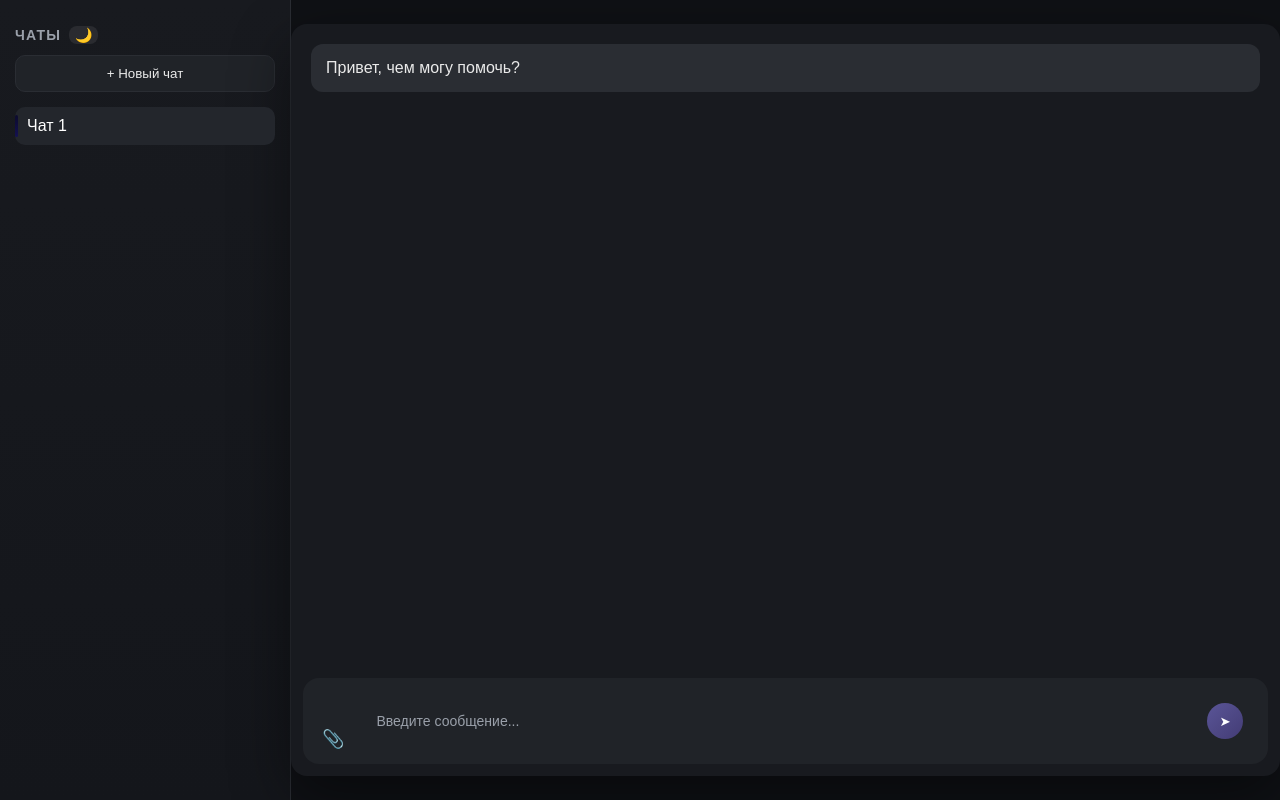
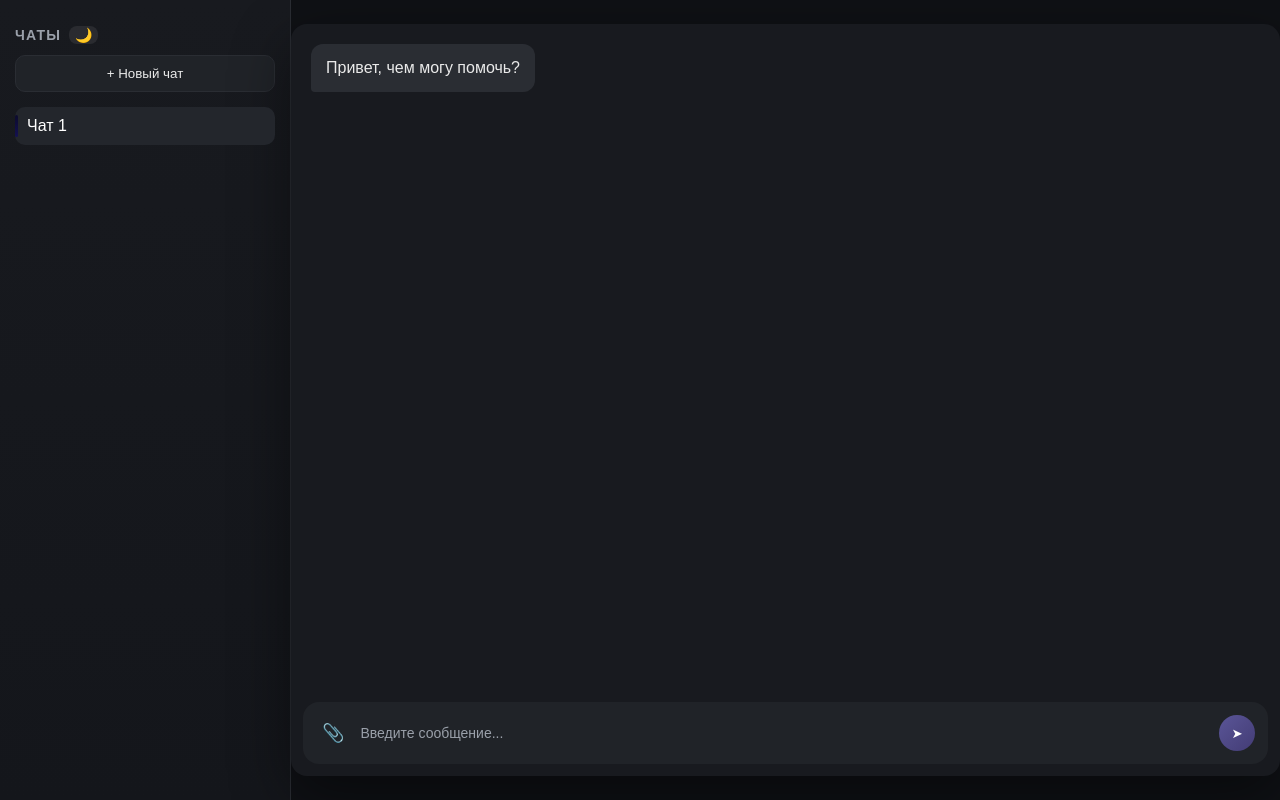
Before and after one commit to QweeeTleX/Chatbot, a React (Vite) app: page / in a window 1280 px wide. Built offline with nearby package versions, Linux system fonts and the light colour scheme.

Commit message:
now the bot messages are on the left, and the user messages are on the right

```diff
--- a/src/App.jsx
+++ b/src/App.jsx
@@ -17,8 +17,9 @@ function App() {
           messages: [
             {
               id: crypto.randomUUID(),
-              text: "Привет, чем могу помочь?",
               sender: "bot",
+              type: "text",
+              content: "Привет, чем могу помочь?",
               timestamp: Date.now(),
             },
 
@@ -63,7 +64,15 @@ function App() {
         id: newId,
         name: `Чат ${newId}`,
         pinned: false,
-        messages: [{ text: "Привет, чем могу помочь?", sender: "bot"}],
+        messages: [
+          {
+             id: crypto.randomUUID(),
+             sender: "bot",
+            type: "text",
+            content: "Привет, чем могу помочь?",
+            timestamp: Date.now(),
+          },
+        ],
       };
 
       setActiveChatId(newId);
@@ -75,7 +84,7 @@ function App() {
   };
 
 
-  const sendMessage = (text) => {
+  const sendMessage = (message) => {
     setChats((prevChats) =>
       prevChats.map((chat) =>
         chat.id === activeChatId
@@ -83,17 +92,25 @@ function App() {
               ...chat,
               messages: [
                 ...chat.messages,
+
                 {
                   id: crypto.randomUUID(),
-                  text,
                   sender: "user",
+                  type: message.type,
+                  content: message.content,
                   timestamp: Date.now(),
                 },
+
                 { id: crypto.randomUUID(),
-                  text: "Заглушка ответа хули",
                   sender: "bot",
+                  type: "text",
+                  content:
+                    message.type === "image"
+                    ? "Анализирую изображение и генерирую ответ..."
+                    : "Заглушка ответа В)",
                 timestamp: Date.now(),
                },
+
               ],
           }
         : chat
@@ -101,27 +118,6 @@ function App() {
     );
   };
 
-  const sendImage = (src) => {
-    setChats((prevChats) =>
-      prevChats.map((chat) =>
-      chat.id === activeChatId
-        ? {
-          ...chat,
-          messages: [
-            ...chat.messages,
-            {
-              id: crypto.randomUUID(),
-              type: "image",
-              src,
-              sender: "user",
-              timestamp: Date.now(),
-            },
-          ],
-        }
-        : chat
-      )
-    );
-  };
 
   const renameChat = (chatId, newName) => {
     setChats((prevChats) =>
@@ -248,7 +244,6 @@ function App() {
           chatId={activeChatId}
           messages={activeChat.messages}
           onSend={sendMessage}
-          onSendImage={sendImage}
           />
         )}
     </div>
--- a/src/components/Chat.jsx
+++ b/src/components/Chat.jsx
@@ -3,7 +3,7 @@ import Message from "./Message";
 import Input from "./Input";
 import "../styles/chat.css";
 
-export default function Chat({ chatId, messages, onSend, onSendImage }) {
+export default function Chat({ chatId, messages, onSend }) {
   const somethingRef = useRef(null);
 
   const scrollPositions = useRef({});
@@ -59,7 +59,7 @@ export default function Chat({ chatId, messages, onSend, onSendImage }) {
         ))}
 
       </div>
-      <Input onSend={onSend} onSendImage={onSendImage} />
+      <Input onSend={onSend} />
     </div>
   );
 }
--- a/src/components/Input.jsx
+++ b/src/components/Input.jsx
@@ -1,7 +1,7 @@
 import { useState, useRef } from "react";
 import "../styles/input.css";
 
-export default function Input({ onSend, onSendImage }) {
+export default function Input({ onSend }) {
   const [text, setText] = useState("");
   const [imagePreview, setImagePreview] = useState(null);
 
@@ -23,22 +23,23 @@ export default function Input({ onSend, onSendImage }) {
   };
 
   const handleSend = () => {
-    if (imagePreview) {
-      onSendImage(imagePreview);
+    if (!text.trim() && !imagePreview) return;
+
+
+    const message = imagePreview
+    ? { type: "image", content: imagePreview }
+    : { type: "text", content: text };
+
+    onSend(message);
+
+    setText("");
     setImagePreview(null);
-      return;
-    }
-
-    if (!text.trim()) return;
-
-    onSend(text);
-    setText("");
   };
 
 return (
   <div className="input-wrapper">
-      <div className="input-media">
     {imagePreview && (
+      <div className="input-preview">
         <div className="image-preview">
           <img src={imagePreview} alt="preview" />
           <button
@@ -48,13 +49,14 @@ export default function Input({ onSend, onSendImage }) {
             ✕
           </button>
         </div>
+      </div>
     )}
 
+    <div className="input-row">
       <button className="attach-btn" onClick={handlePickImage}>
         📎
       </button>
-      </div>
-      <div className="input-main">
+
       <input
         value={text}
         onChange={(e) => setText(e.target.value)}
--- a/src/components/Message.jsx
+++ b/src/components/Message.jsx
@@ -1,12 +1,17 @@
 import "../styles/message.css";
 
-export default function Message({ type = "text", text, src, sender }) {
-	if (type === "image") {
-		return (
-			<div className={`message ${sender}`}>
-				<img src={src} alt="attachment" className="message-image" />
-			</div>
-		);
-	}
-	return <div className={`message ${sender}`}>{text}</div>;
+export default function Message({ sender, type, content }) {
+	return (
+		<div className={`message ${sender}`}>
+			{type === "text" && <span>{content}</span>}
+
+			{type === "image" && (
+				<img
+					src={content}
+					alt="sent"
+					className="message-image"
+					/>
+			)}
+		</div>
+	);
 }
--- a/src/styles/Input.css
+++ b/src/styles/Input.css
@@ -1,7 +1,8 @@
+
 .input-wrapper {
   display: flex;
-  align-items: flex-end;
-  gap: 12px;
+  flex-direction: column;
+  gap: 10px;
 
   padding: 12px;
   margin: 12px;
@@ -9,22 +10,20 @@
   border-radius: 16px;
 }
 
-.input-media {
+.input-preview {
   display: flex;
-  flex-direction: column;
   align-items: flex-start;
-  gap: 6px;
 }
 
 .image-preview {
   position: relative;
-  width: 60px;
-  height: 60px;
+  width: 96px;
+  height: 96px;
 
-  border-radius: 10px;
+  border-radius: 12px;
   overflow: hidden;
 
-  flex-shrink: 0;
+  border: 1px solid rgba(0, 0, 0, 0.15);
 }
 
 .image-preview img {
@@ -39,11 +38,11 @@
 
 .image-preview-close {
   position: absolute;
-  top: -6px;
-  right: -6px;
+  top: 4px;
+  right: 4px;
 
-  width: 18px;
-  height: 18px;
+  width: 20px;
+  height: 20px;
 
   border-radius: 50%;
   border: none;
@@ -51,12 +50,30 @@
   background: rgba(0, 0, 0, 0.7);
   color: #fff;
 
-  font-size: 12px;
+  font-size: 10px;
+  font-weight: 600;
+  line-height: 1;
+
   cursor: pointer;
 
   display: flex;
   align-items: center;
   justify-content: center;
+}
+
+.input-row {
+  display: flex;
+  align-items: center; /* 📎 и placeholder на одной линии */
+  gap: 8px;
+}
+
+.input-row input {
+  flex: 1;
+  background: transparent;
+  border: none;
+  outline: none;
+
+  font-size: 14px;
 }
 
 .attach-btn {
@@ -65,25 +82,7 @@
   cursor: pointer;
 
   font-size: 18px;
-}
-
-.input-main {
-  flex: 1;
-  display: flex;
-  align-items: center;
-  gap: 8px;
-
-  padding: 12px;
-  border-radius: 14px;
-}
-
-.input-main input {
-  flex: 1;
-  background-color: transparent;
-  border: none;
-  outline: none;
-
-  font-size: 14px;
+  line-height: 1;
 }
 
 .send-btn {
@@ -115,11 +114,11 @@
   border: 1px solid transparent;
 }
 
-.app.dark .input-main input {
+.app.dark .input-row input {
   color: #fff;
 }
 
-.app.dark .input-main input::placeholder {
+.app.dark .input-row input::placeholder {
   color: #9aa0aa;
 }
 
@@ -128,11 +127,11 @@
   border: 1px solid #e0e0e0;
 }
 
-.app.light .input-main input {
+.app.light .input-row input {
   color: #111;
 }
 
-.app.light .input-main input::placeholder {
+.app.light .input-row input::placeholder {
   color: #888;
 }
 
--- a/src/styles/message.css
+++ b/src/styles/message.css
@@ -1,18 +1,29 @@
 .message {
+	max-width: 70%;
 	padding: 12px 14px;
-	margin-bottom: 10px;
 	border-radius: 12px;
 	line-height: 1.4;
+	word-wrap: break-word;
+}
+
+.messages {
+	display: flex;
+	flex-direction: column;
+	gap: 12px;
 }
 
 .message.user {
+	align-self: flex-end;
 	background: linear-gradient(135deg, #5a5597, #433c75);
-
+	color: #fff;
+	border-bottom-right-radius: 4px;
 }
 
 .message.bot {
+	align-self: flex-start;
 	  background: #2a2d33;
   	color: #eaeaea;
+		border-bottom-left-radius: 4px;
 }
 
 .message-image {
```
Lines whose indentation alone changed are shown as unchanged.
